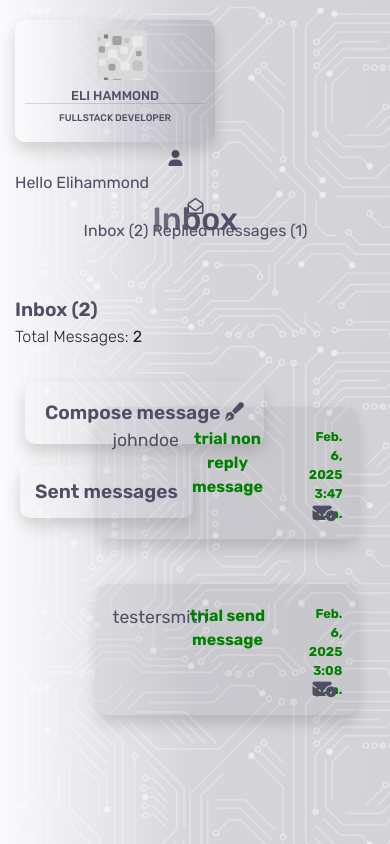
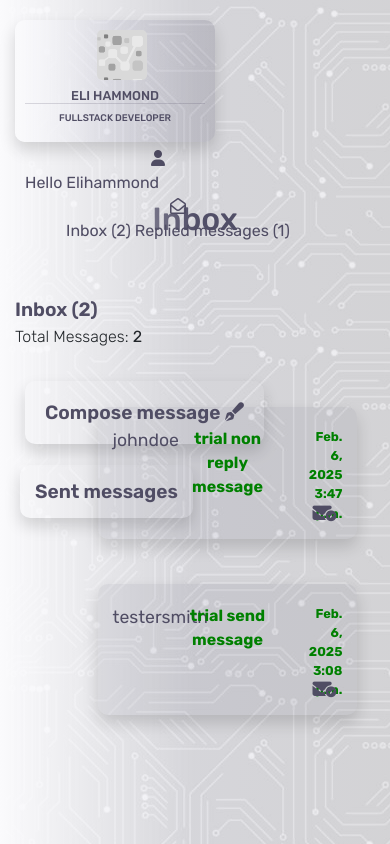
Before and after one commit to e-h-dev/e_hammond, a Django app: page /contacts/ in a window 390 px wide; the page is wider, and only the part inside the window is pictured. Run offline with Django 3.2, Linux system fonts and the light colour scheme; a user stored in the database is signed in; data comes from the database, SQL or seed files in the repository; both versions use the stored data as it was after the commit; some libraries are stand-ins or nearby versions.

Commit message:
fix top nav header in mobile

```diff
--- a/static/css/base.css
+++ b/static/css/base.css
@@ -55,6 +55,7 @@ a:hover{
 
 .hello{
   width:max-content;
+  padding-left: 10px;
 }
 
 .bottom-header{
@@ -87,7 +88,7 @@ a:hover{
   width:max-content;
   padding:20px;
   top:50px;
-  left:100%;
+  left:20%;
   display:none;
 }
 
--- a/templates/base.html
+++ b/templates/base.html
@@ -42,7 +42,7 @@
                             </div>
                         </a>
                     </div>
-                    <div class="col-md-3">
+                    <div class="col-lg-3 col-md-6">
                         <div class="row">
                             <div class="col-md-6">
                                 <div class="dropdown">
@@ -88,7 +88,7 @@
                             </div>
                         </div>
                     </div>
-                    <div class="col-md-6">
+                    <div class="col-lg-6 col-md-3">
                         {% include 'includes/mobile_nav.html' %}
                     </div>
 
```
Also changed, not shown: db.sqlite3.
